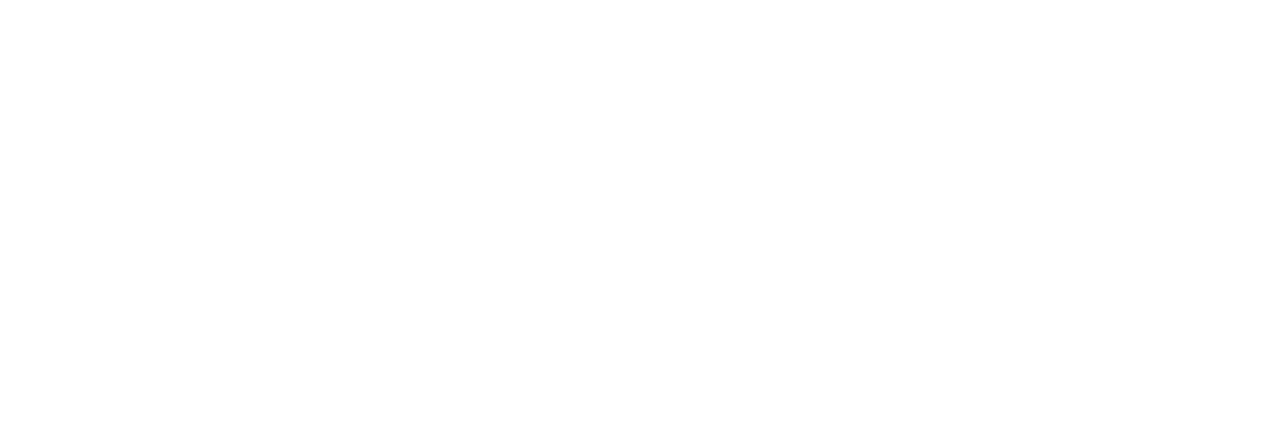
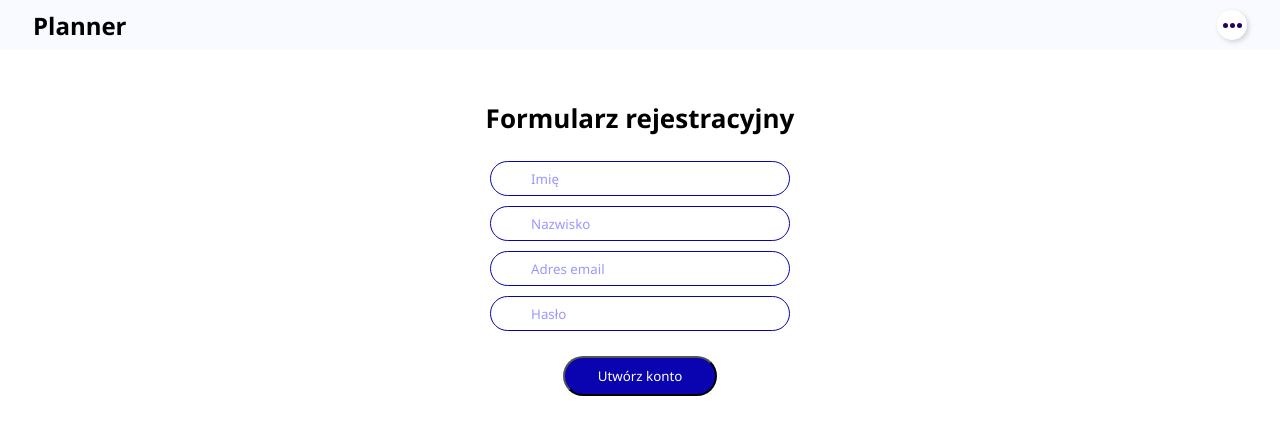
Before and after one commit to Bartlomiej95/FrontendPlannerV2, a React (Create React App) app: page /register in a window 1280 px wide. Before the commit this address had no page. Shown: the top 434 px of the page. Built offline with nearby package versions, Linux system fonts and the light colour scheme.

Commit message:
Created RegisterView - added RegisterSection, RegisterForm and routing updated

```diff
--- a/src/App.tsx
+++ b/src/App.tsx
@@ -8,6 +8,7 @@
 import { LoginPage } from './views/LoginPage';
 import { UserPage } from './views/UserPage';
 import { CreateProject } from './views/CreateProject';
+import {RegisterPage} from "./views/RegisterPage";
 
 function App() {
 
@@ -20,6 +21,7 @@
             <Route path="/login" element={<LoginPage />} />
             <Route path="/user" element={<UserPage />} />
             <Route path="/project/add" element={<CreateProject />} />
+            <Route path="/register" element={<RegisterPage />} />
         </Routes>
       </ThemeProvider>
     </>
--- /dev/null
+++ b/src/molecules/RegisterForm/RegisterForm.tsx
@@ -0,0 +1,56 @@
+import styled from "styled-components";
+import { Input } from "../../components/Input/Input";
+import {SyntheticEvent, useState} from "react";
+import { Button } from "../../components/Button/Button";
+import {RegisterDto} from "../../../../planner/src/user/dto/register.dto";
+
+
+const Form = styled.form`
+    display: flex;
+    flex-direction: column;
+    justify-content: center;
+    margin: 0 auto;
+`;
+
+const RegisterBtn = styled(Button)`
+    margin-top: 20px;
+`;
+
+const RegisterInput = styled(Input)`
+    margin: 5px auto;
+    height: 35px;
+`;
+
+
+export const RegisterForm = () => {
+
+    const [registerUserData, setRegisterUserData] = useState<RegisterDto>({
+        name: '',
+        surname: '',
+        email: '',
+        password: '',
+    });
+
+    const handleChange = (e:SyntheticEvent) => {
+        e.preventDefault();
+        const target = e.target as HTMLTextAreaElement;
+        setRegisterUserData({
+            ...registerUserData,
+            [target.name]: target.value,
+        })
+    }
+
+    const handleSubmit = (e: SyntheticEvent) => {
+        e.preventDefault();
+    }
+
+    return(
+        <Form onSubmit={ (e) => handleSubmit(e) }>
+            <RegisterInput name="name" type="text" placeholder="Imię" value={registerUserData.name} onChange={(e) => handleChange(e)} />
+            <RegisterInput name="surname" type="text" placeholder="Nazwisko" value={registerUserData.surname} onChange={ (e) => handleChange(e) } />
+            <RegisterInput name="email" type="email" placeholder="Adres email" value={registerUserData.email} onChange={ (e) => handleChange(e) } />
+            <RegisterInput name="password" type="password" placeholder="Hasło" value={registerUserData.password} onChange={ (e) => handleChange(e) } />
+            <RegisterBtn>Utwórz konto</RegisterBtn>
+        </Form>
+    )
+}
--- a/src/organisms/JoinUsSection/JoinUsSection.tsx
+++ b/src/organisms/JoinUsSection/JoinUsSection.tsx
@@ -1,6 +1,8 @@
 import styled from "styled-components";
+import {useNavigate} from "react-router-dom";
 import { Heading } from "../../components/Heading/Heading";
 import {Button} from "../../components/Button/Button";
+
 
 const Wrapper = styled.section`
     width: 100vw;
@@ -15,10 +17,12 @@
 
 export const JoinUsSection = () => {
 
+    const navigate = useNavigate();
+
     return(
         <Wrapper>
             <Heading>Chcesz skorzystać z aplikacji? </Heading>
-            <JoinUsButton>Dołącz</JoinUsButton>
+            <JoinUsButton onClick={() => navigate('/register') }>Dołącz</JoinUsButton>
         </Wrapper>
     )
 }
--- /dev/null
+++ b/src/organisms/RegisterSection/RegisterSection.tsx
@@ -0,0 +1,21 @@
+import styled from "styled-components";
+import { Heading } from "../../components/Heading/Heading";
+import { RegisterForm } from "../../molecules/RegisterForm/RegisterForm";
+
+const Wrapper = styled.section`
+    width: 100vw;
+`;
+
+const RegisterHeading = styled(Heading)`
+    width: 80vw;
+    margin: 50px auto 20px auto;
+`;
+
+export const RegisterSection = () => {
+    return(
+        <Wrapper>
+            <RegisterHeading>Formularz rejestracyjny</RegisterHeading>
+            <RegisterForm />
+        </Wrapper>
+    )
+}
--- /dev/null
+++ b/src/views/RegisterPage.tsx
@@ -0,0 +1,17 @@
+import styled from 'styled-components';
+import {Header} from "../organisms/Header/Header";
+import { RegisterSection } from '../organisms/RegisterSection/RegisterSection';
+
+
+const Wrapper = styled.div`
+    width: 100vw;
+`;
+
+export const RegisterPage = () => {
+    return(
+        <Wrapper>
+            <Header />
+            <RegisterSection />
+        </Wrapper>
+    )
+}
```
